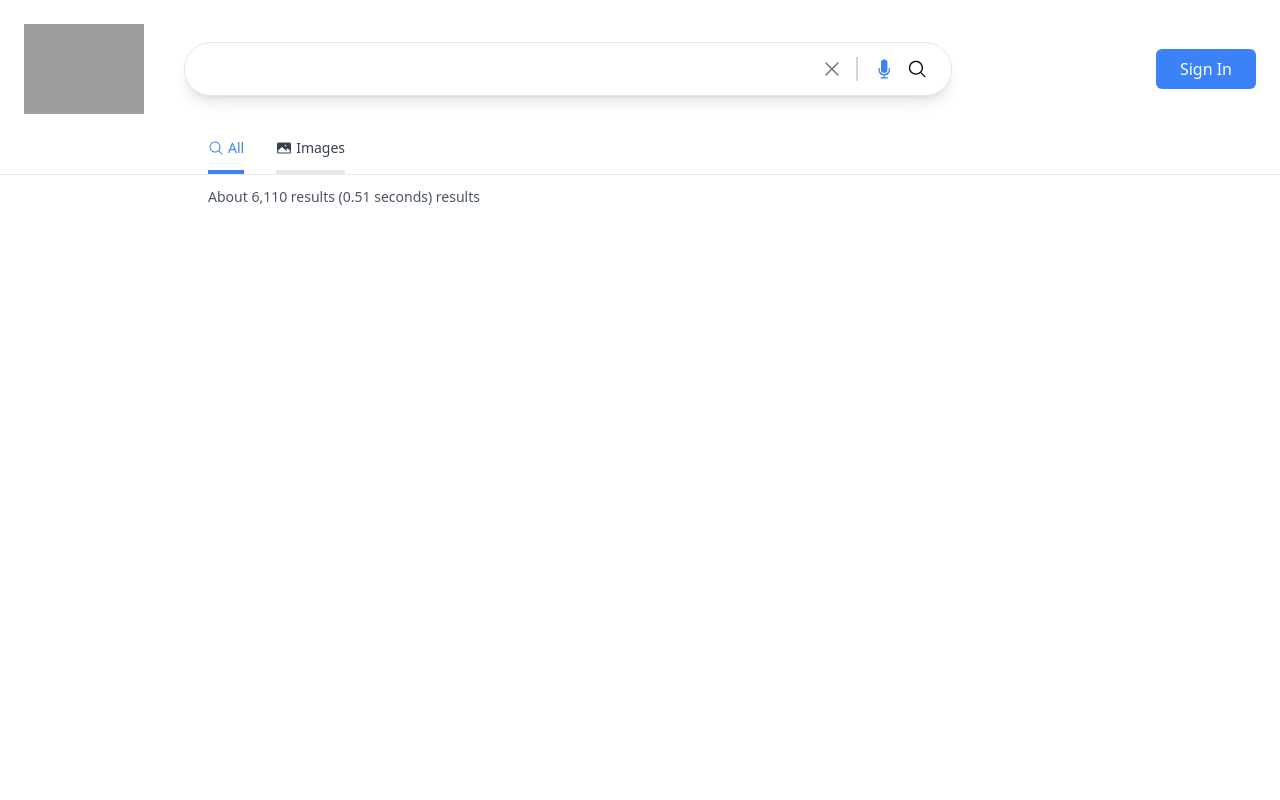
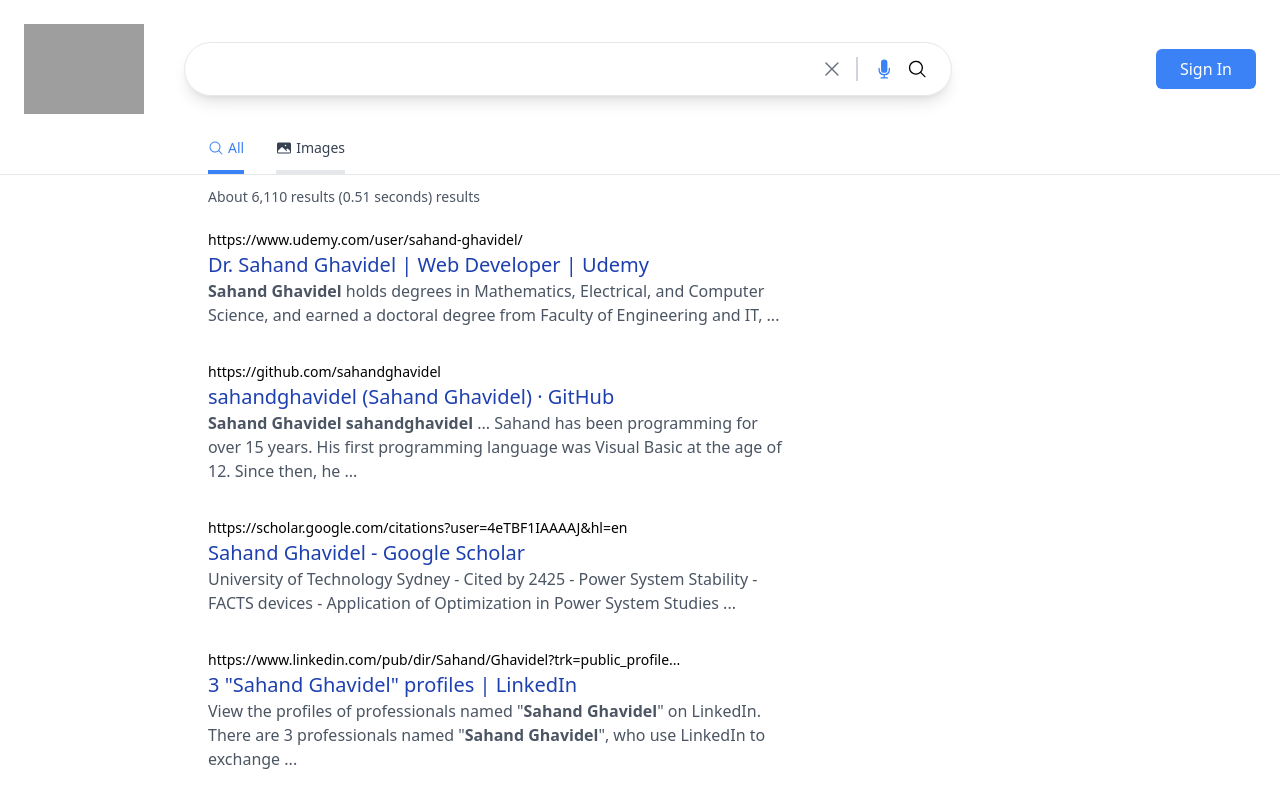
Before and after one commit to rohhaechang/google-v3, a Next.js app: page /search in a window 1280 px wide. Shown: the top 800 px of the page. Built offline with nearby package versions, Linux system fonts and the light colour scheme; no server answers; grey boxes are pictures that could not be loaded.

Commit message:
complete the results section and install htmlReactParser

```diff
--- a/components/SearchResults.js
+++ b/components/SearchResults.js
@@ -1,9 +1,21 @@
 import React from 'react';
+import HTMLReactParser from 'html-react-parser';
 
 function SearchResults({results}) {
   return (
     <div className='w-full mx-auto px-3 sm:pl-[5%] md:pl-[14%] lg:pl-52'>
       <p className='text-gray-600 text-sm mb-5 mt-3'>About {results.searchInformation.formattedTotalResults} results ({results.searchInformation.formattedSearchTime} seconds) results</p>
+      {results.items.map((result) => (
+      <div key={result.link} className='max-w-xl mb-8'>
+        <div className='group'>
+          <a className='text-sm truncate' href={result.link}>{result.formattedUrl}</a>
+          <a className="group-hover:underline decoration-blue-800" href={result.link}>
+            <h2 className='truncate text-xl font-medium text-blue-800'>{result.title}</h2>
+          </a>
+        </div>
+        <p className='text-gray-600 '>{HTMLReactParser(result.htmlSnippet)}</p>
+      </div>
+      ))}
     </div>
   );
 }
--- a/package.json
+++ b/package.json
@@ -12,6 +12,7 @@
     "@heroicons/react": "^2.0.13",
     "eslint": "8.28.0",
     "eslint-config-next": "13.0.4",
+    "html-react-parser": "^3.0.4",
     "next": "13.0.4",
     "next-auth": "^4.17.0",
     "react": "18.2.0",
```
Also changed, not shown: 1 other file (tests, documents, lock files or other folders).
